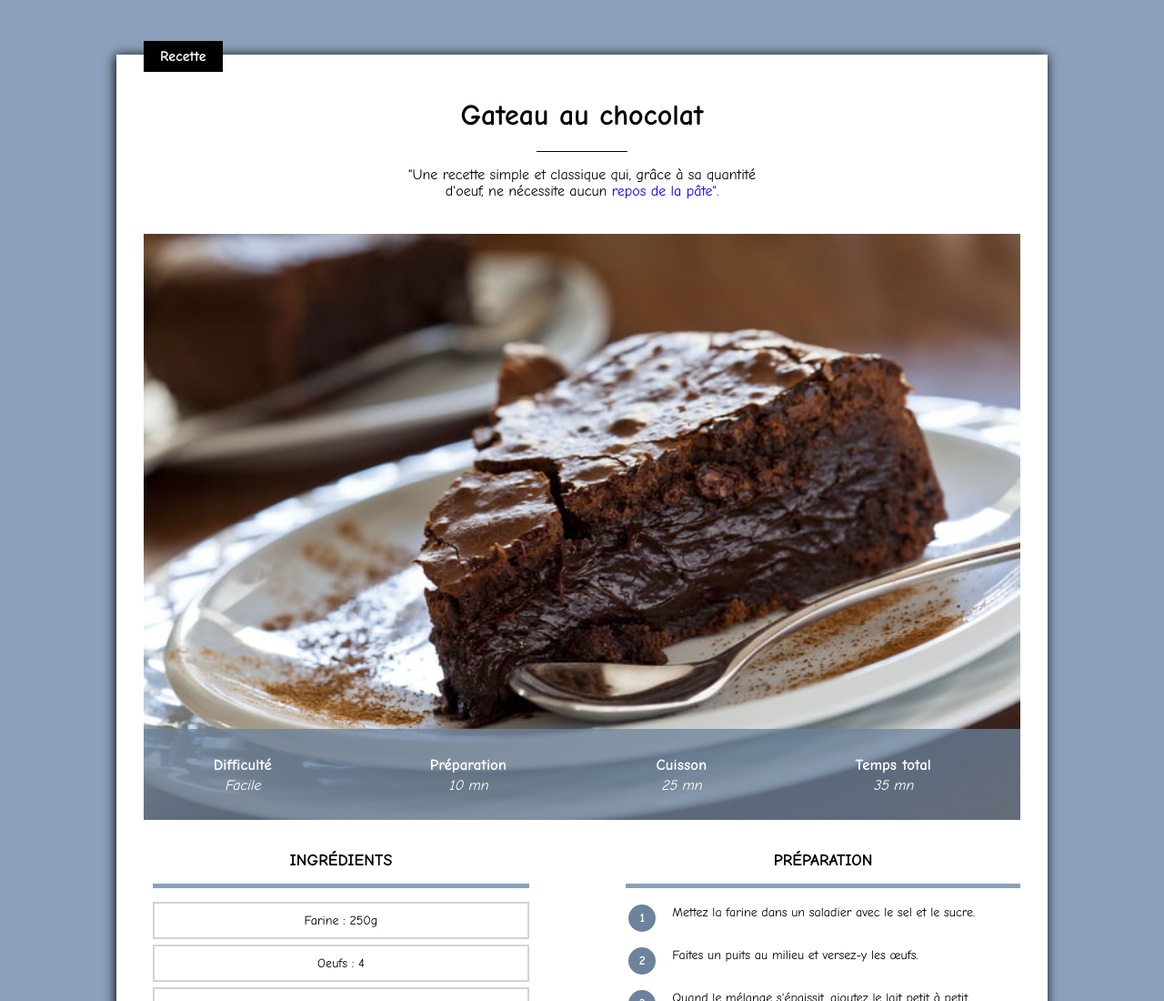
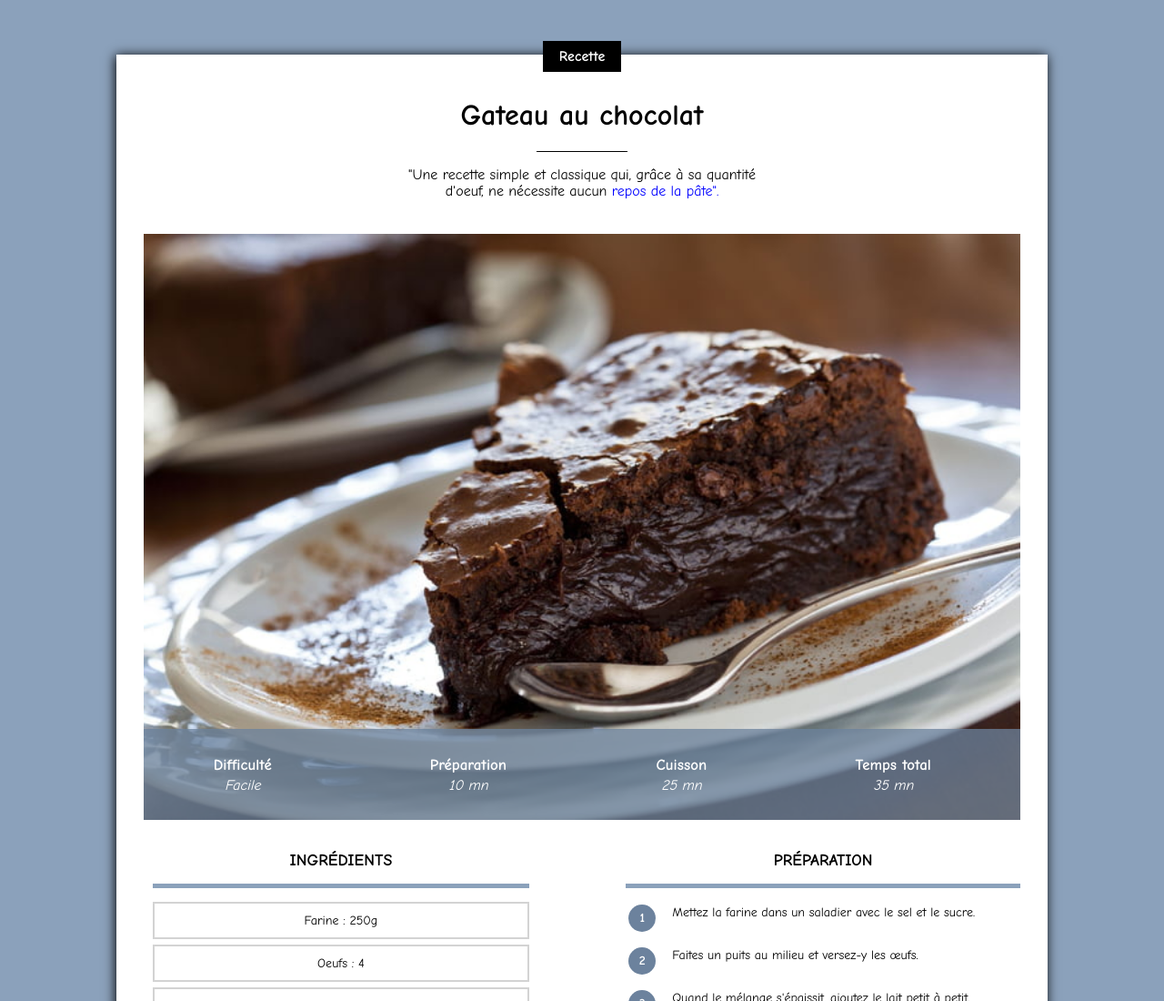
Before and after one commit to smartmedia83/site_recettes, a plain HTML site: page index.html in a window 1280 px wide. Shown: the top 1100 px of the page at 91% size. Drawn offline with Linux system fonts and the light colour scheme.

Commit message:
Add files via upload

```diff
--- a/recette.css
+++ b/recette.css
@@ -46,8 +46,8 @@ p.categorie {
 }
 
 div.categorie {
-    /* text-align: center; */
-    margin-bottom: 0px;
+    text-align: center;
+    margin-bottom:0px;
     margin-top: 0px;
     overflow: visible;
 }
```
